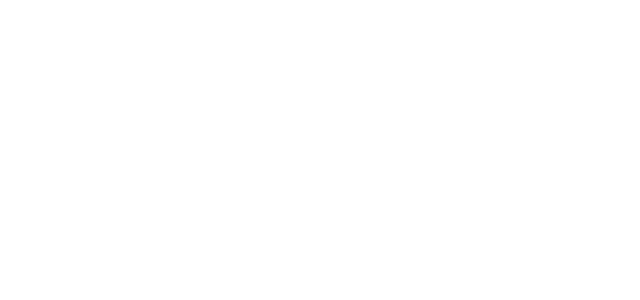
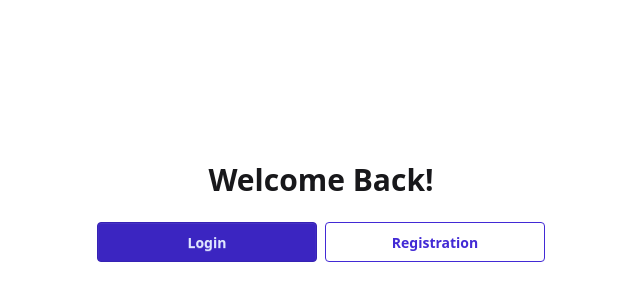
Before and after one commit to Rjk-Jami/authSystem-next.js, a Next.js app: page / in a window 1280 px wide. Shown: the part 188-488 px from the top of the page, without its empty margins (319-959 px from the left). Built offline with nearby package versions, Linux system fonts and the light colour scheme.

Commit message:
add button for state

```diff
--- a/src/app/page.js
+++ b/src/app/page.js
@@ -1,4 +1,12 @@
+import Authentication from "@/components/authentication/Authentication";
 
 export default function Home() {
-  return <div className=""></div>;
+  return (
+    <main className="flex min-h-screen flex-col items-center justify-center p-4">
+      <div className="w-full max-w-md">
+        <h1 className="text-3xl font-bold text-center mb-6">Welcome Back!</h1>
+        <Authentication />
+      </div>
+    </main>
+  );
 }
--- /dev/null
+++ b/src/components/Login/Login.jsx
@@ -0,0 +1,11 @@
+import React from 'react'
+
+const Login = () => {
+  return (
+    <div>
+
+    </div>
+  )
+}
+
+export default Login
--- /dev/null
+++ b/src/components/Registration/Registration.jsx
@@ -0,0 +1,11 @@
+import React from 'react'
+
+const Registration = () => {
+  return (
+    <div>
+
+    </div>
+  )
+}
+
+export default Registration
--- /dev/null
+++ b/src/components/authentication/Authentication.jsx
@@ -0,0 +1,37 @@
+"use client";
+import React, { use, useState } from "react";
+import Login from "../Login/Login";
+import Registration from "../Registration/Registration";
+
+const Authentication = () => {
+  const [loginActive, setLoginActive] = useState(true);
+  return (
+    <div className="container">
+      <div className=" grid grid-cols-2 justify-center items-center gap-2">
+        <button
+          onClick={() => setLoginActive(!loginActive)}
+          className={`btn btn-outline btn-primary ${
+            loginActive ? "btn-active" : ""
+          } `}
+        >
+          Login
+        </button>
+
+        <button
+          onClick={() => setLoginActive(!loginActive)}
+          className={`btn btn-outline btn-primary ${
+            loginActive ? "" : "btn-active"
+          }`}
+        >
+          Registration
+        </button>
+      </div>
+
+      <div className="">
+      {loginActive ? <Login /> : <Registration />}
+      </div>
+    </div>
+  );
+};
+
+export default Authentication;
```
